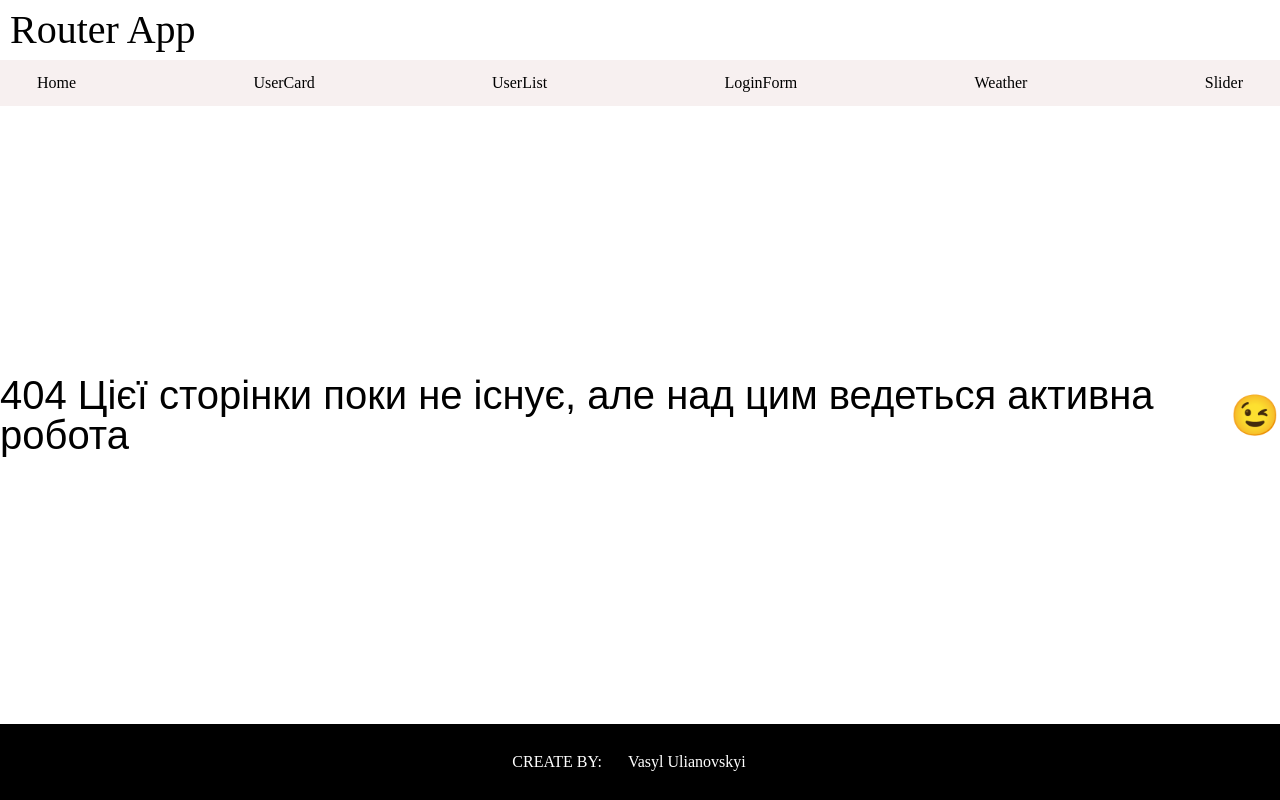
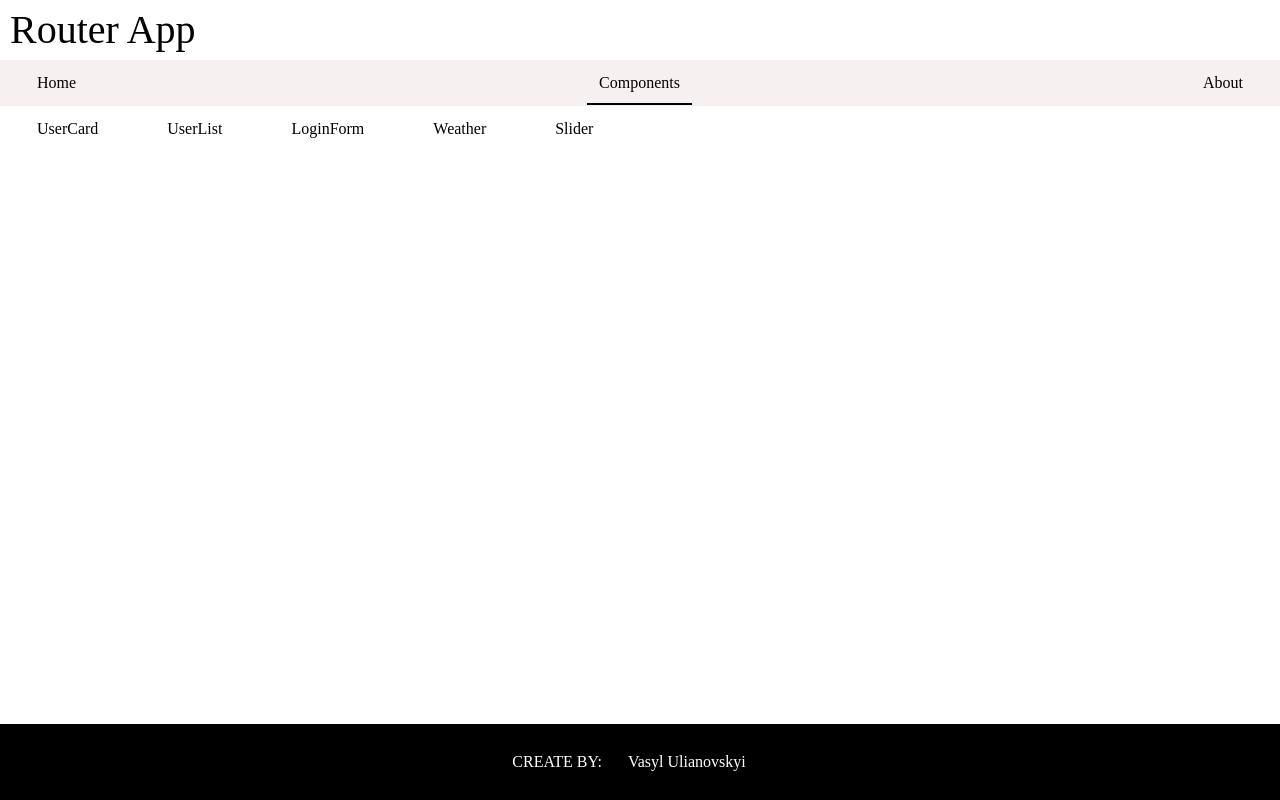
Before and after one commit to VasylUlianovskyi/React-Router-App, a React (Vite) app: page /components in a window 1280 px wide. Before the commit this address had no page. Built offline with nearby package versions, Linux system fonts and the light colour scheme.

Commit message:
added nested routing

```diff
--- a/src/App.jsx
+++ b/src/App.jsx
@@ -2,45 +2,16 @@ import { Route, BrowserRouter as Router, Routes } from "react-router-dom";
 
 import BasePage from "./BasePage";
 import HomeEl from "./HomeEl/HomeEl";
-import UserCard from "./UserCard/index";
-import LoginForm from "./LoginForm/LoginForm";
-import UserList from "./UserList/UserList";
-import Weather from "./WeatherWidget/Weather";
-import Slider from "./Slider/index";
+import ComponentsEl from "./ComponentsEl/ComponentsEl";
 import NotFound from "./NotFound";
-
-const user = {
-  photo:
-    "https://platform.vox.com/wp-content/uploads/sites/2/chorus/uploads/chorus_asset/file/7154725/harry-potter-top-10-hermione-granger-moments-hermione-granger-358045.jpg?quality=90&strip=all&crop=0,15.095986038394,100,69.808027923211",
-  firstName: "Hermione",
-  lastName: "Granger",
-  username: "h_granger",
-  gender: "female",
-  tweets: 828,
-  following: 728,
-  followers: 1329,
-};
-
-const images = [
-  "https://images.wallpaperscraft.com/image/single/planets_galaxy_stars_146448_1920x1080.jpg",
-  "https://images.wallpaperscraft.com/image/single/galaxy_glow_spiral_142698_1920x1080.jpg",
-  "https://images.wallpaperscraft.com/image/single/cosmonaut_astronaut_art_134410_1920x1080.jpg",
-  "https://images.wallpaperscraft.com/image/single/exoplanet_atmosphere_clouds_stars_101205_1920x1080.jpg",
-  "https://images.wallpaperscraft.com/image/single/starry_sky_stars_night_117082_1920x1080.jpg",
-  "https://images.wallpaperscraft.com/image/single/pluto_planet_dwarf_planet_97479_1920x1080.jpg",
-];
 
 function App() {
   return (
     <Router>
       <Routes>
         <Route path="/" element={<BasePage />}>
-          <Route index element={<HomeEl />}></Route>
-          <Route path="/usercard" element={<UserCard user={user} />}></Route>
-          <Route path="/userlist" element={<UserList />}></Route>
-          <Route path="/loginform" element={<LoginForm />}></Route>
-          <Route path="/weather" element={<Weather />}></Route>
-          <Route path="/slider" element={<Slider images={images} />}></Route>
+          <Route index element={<HomeEl />} />
+          <Route path="/components/*" element={<ComponentsEl />} />
           <Route path="*" element={<NotFound />} />
         </Route>
       </Routes>
--- /dev/null
+++ b/src/ComponentsEl/ComponentsEl.jsx
@@ -0,0 +1,85 @@
+import {
+  BrowserRouter as Router,
+  NavLink,
+  Routes,
+  Route,
+} from "react-router-dom";
+import UserCard from "../UserCard/index";
+import LoginForm from "../LoginForm/LoginForm";
+import UserList from "../UserList/UserList";
+import Weather from "../WeatherWidget/Weather";
+import Slider from "../Slider/index";
+import styles from "./ComponentsEl.module.sass";
+
+const user = {
+  photo:
+    "https://platform.vox.com/wp-content/uploads/sites/2/chorus/uploads/chorus_asset/file/7154725/harry-potter-top-10-hermione-granger-moments-hermione-granger-358045.jpg?quality=90&strip=all&crop=0,15.095986038394,100,69.808027923211",
+  firstName: "Hermione",
+  lastName: "Granger",
+  username: "h_granger",
+  gender: "female",
+  tweets: 828,
+  following: 728,
+  followers: 1329,
+};
+
+const linkStyle = ({ isActive }) =>
+  isActive
+    ? {
+        borderBottom: "2px solid black",
+      }
+    : {};
+
+const images = [
+  "https://images.wallpaperscraft.com/image/single/planets_galaxy_stars_146448_1920x1080.jpg",
+  "https://images.wallpaperscraft.com/image/single/galaxy_glow_spiral_142698_1920x1080.jpg",
+  "https://images.wallpaperscraft.com/image/single/cosmonaut_astronaut_art_134410_1920x1080.jpg",
+  "https://images.wallpaperscraft.com/image/single/exoplanet_atmosphere_clouds_stars_101205_1920x1080.jpg",
+  "https://images.wallpaperscraft.com/image/single/starry_sky_stars_night_117082_1920x1080.jpg",
+  "https://images.wallpaperscraft.com/image/single/pluto_planet_dwarf_planet_97479_1920x1080.jpg",
+];
+
+function ComponentsEl() {
+  return (
+    <div className={styles.componentsWrapper}>
+      <ul className={styles.componentsList}>
+        <li>
+          <NavLink to="usercard" style={linkStyle}>
+            UserCard
+          </NavLink>
+        </li>
+        <li>
+          <NavLink to="userlist" style={linkStyle}>
+            UserList
+          </NavLink>
+        </li>
+        <li>
+          <NavLink to="loginform" style={linkStyle}>
+            LoginForm
+          </NavLink>
+        </li>
+        <li>
+          <NavLink to="weather" style={linkStyle}>
+            Weather
+          </NavLink>
+        </li>
+        <li>
+          <NavLink to="slider" style={linkStyle}>
+            Slider
+          </NavLink>
+        </li>
+      </ul>
+      <div className={styles.contentWrapper}>
+        <Routes>
+          <Route path="/usercard" element={<UserCard user={user} />} />
+          <Route path="/userlist" element={<UserList />} />
+          <Route path="/loginform" element={<LoginForm />} />
+          <Route path="/weather" element={<Weather />} />
+          <Route path="/slider" element={<Slider images={images} />} />
+        </Routes>
+      </div>
+    </div>
+  );
+}
+
+export default ComponentsEl;
--- /dev/null
+++ b/src/ComponentsEl/ComponentsEl.module.sass
@@ -0,0 +1,18 @@
+.componentsWrapper
+  width: 100%
+  display: flex
+  flex-direction: column
+  gap: 40px
+
+.componentsList
+  display: flex
+  flex-direction: row
+  gap: 25px
+  margin: 15px
+
+.contentWrapper
+  width: 100%
+  height: 100%
+  display: flex
+  justify-content: center
+  align-items: center
--- a/src/Header/Header.jsx
+++ b/src/Header/Header.jsx
@@ -21,28 +21,13 @@ function Header() {
             </NavLink>
           </li>
           <li>
-            <NavLink to="/usercard" style={linkStyle}>
-              UserCard
+            <NavLink to="/components" style={linkStyle}>
+              Components
             </NavLink>
           </li>
           <li>
-            <NavLink to="/userlist" style={linkStyle}>
-              UserList
-            </NavLink>
-          </li>
-          <li>
-            <NavLink to="/loginform" style={linkStyle}>
-              LoginForm
-            </NavLink>
-          </li>
-          <li>
-            <NavLink to="/weather" style={linkStyle}>
-              Weather
-            </NavLink>
-          </li>
-          <li>
-            <NavLink to="/slider" style={linkStyle}>
-              Slider
+            <NavLink to="/about" style={linkStyle}>
+              About
             </NavLink>
           </li>
         </ul>
--- a/src/index.css
+++ b/src/index.css
@@ -148,7 +148,4 @@ body {
 
 .mainContent {
   flex: 1 1 auto;
-  display: flex;
-  justify-content: center;
-  align-items: center;
 }
```
